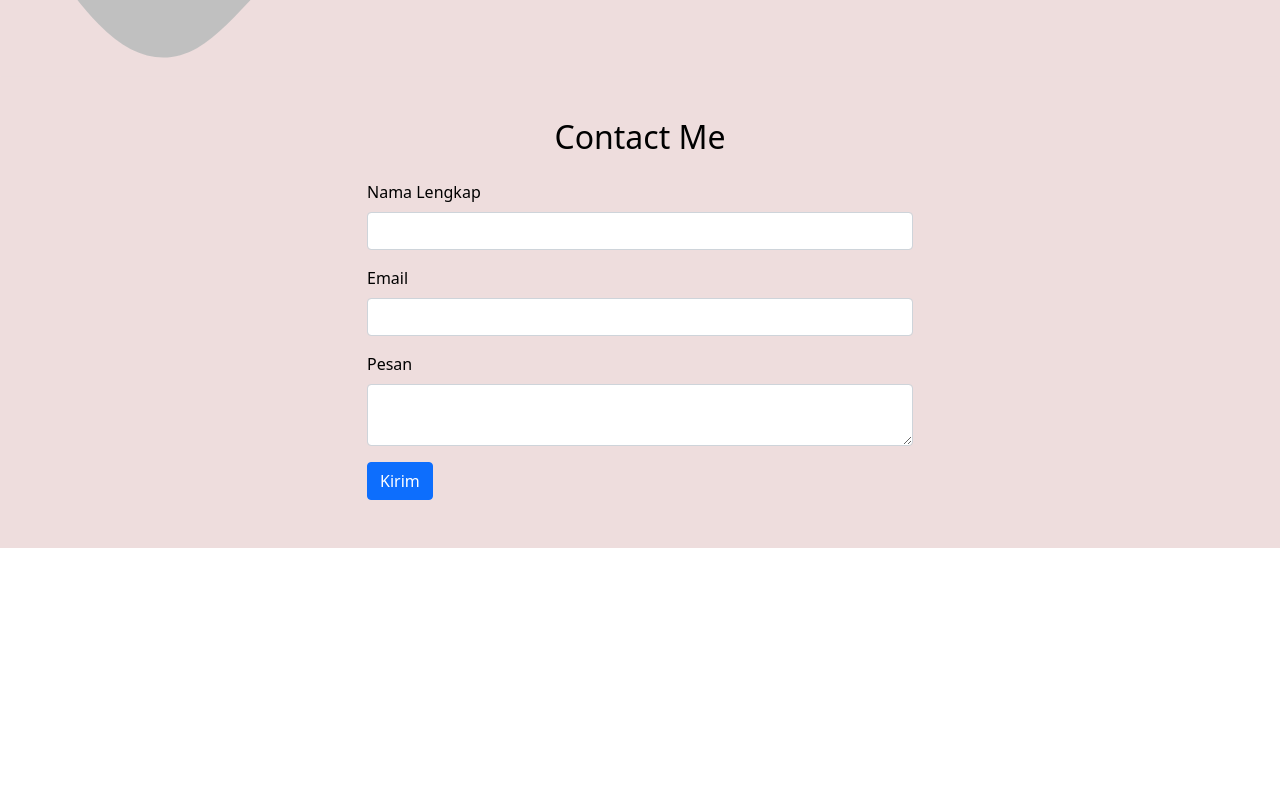
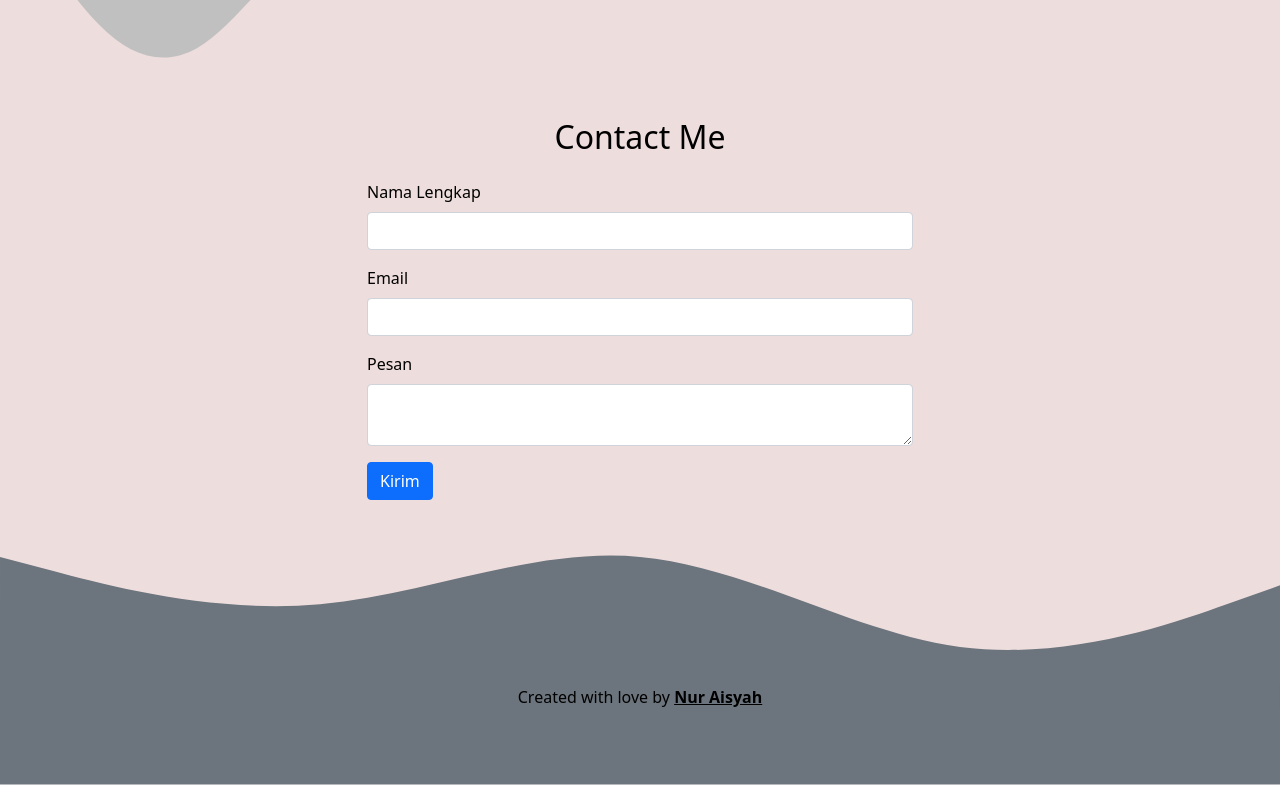
Before and after one commit to alayyasandyakala/my_portfolio, a plain HTML site: page index.html in a window 1280 px wide. Shown: the part 2390-3175 px from the top of the page. Before the commit the page ends 2938 px from the top, so only its background shows below. Drawn offline with nearby package versions, Linux system fonts and the light colour scheme.

Commit message:
Menambahkan Footer

```diff
--- a/index.html
+++ b/index.html
@@ -148,7 +148,7 @@
     <!--akhir-->
 
     <!--contact-->
-    <section id="about" style="background-color: #edd; color: #000; margin-top: -55px" class="py-5">
+    <section id="contact" style="background-color: #edd; color: #000; margin-top: -55px" class="py-5">
       <div class="container">
         <div class="row text-center mb-3">
           <div class="col">
@@ -175,8 +175,24 @@
           </div>
         </div>
       </div>
+      <svg xmlns="http://www.w3.org/2000/svg" viewBox="0 0 1440 320">
+        <path
+          fill="#6c757d"
+          fill-opacity="1"
+          d="M0,64L60,80C120,96,240,128,360,117.3C480,107,600,53,720,64C840,75,960,149,1080,165.3C1200,181,1320,139,1380,117.3L1440,96L1440,320L1380,320C1320,320,1200,320,1080,320C960,320,840,320,720,320C600,320,480,320,360,320C240,320,120,320,60,320L0,320Z"
+        ></path>
+      </svg>
+      <!--akhir-->
+
+      <!--footer-->
+      <footer style="background-color: #6c757d; color: black; margin-top: -100px" class="text-center p-6">
+        <p class="mb-0">
+          Created with love by
+          <a href="https://www.instagram.com/nuraisyahh20212/" class="fw-bold" style="color: black">Nur Aisyah</a>
+        </p>
+      </footer>
     </section>
-    <!--akhir-->
+    <!--aktif-->
     <script src="https://cdn.jsdelivr.net/npm/bootstrap@5.0.2/dist/js/bootstrap.bundle.min.js" integrity="sha384-MrcW6ZMFYlzcLA8Nl+NtUVF0sA7MsXsP1UyJoMp4YLEuNSfAP+JcXn/tWtIaxVXM" crossorigin="anonymous"></script>
   </body>
 </html>
```
Also changed, not shown: sreenshoot/Footer.png (added).
